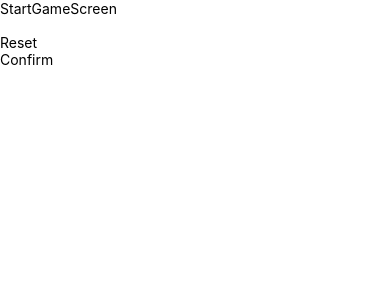
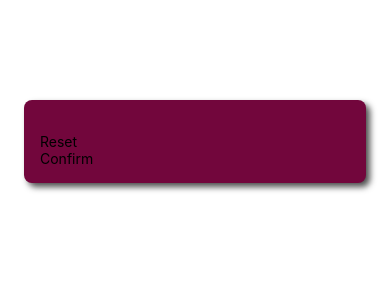
Before and after one commit to jorgearguellles/guessMyNumberGame-RN, a React Native app: screen / in a window 390 px wide. Shown: the top 300 px of the page. Built offline with nearby package versions, Linux system fonts and the light colour scheme.

Commit message:
🥕 Add styles on Float Box game

```diff
--- a/components/PrimaryButton.js
+++ b/components/PrimaryButton.js
@@ -1,4 +1,4 @@
-import { Text, View } from "react-native"
+import { Text, View, StyleSheet } from "react-native"
 
 function PrimaryButton(props) {
   const {children} = props;
@@ -10,4 +10,6 @@ function PrimaryButton(props) {
   )
 }
 
-export default PrimaryButton
+export default PrimaryButton;
+
+const styles = StyleSheet.create({});
--- a/screens/StartGameScreen.js
+++ b/screens/StartGameScreen.js
@@ -1,11 +1,10 @@
-import { Text, TextInput, View } from "react-native"
+import { Text, TextInput, View, StyleSheet } from "react-native"
 import PrimaryButton from "../components/PrimaryButton"
 
 function StartGameScreen() {
 
   return (
-    <View>
-      <Text>StartGameScreen</Text>
+    <View style={styles.inputContainer}>
       <TextInput />
       <PrimaryButton>Reset</PrimaryButton>
       <PrimaryButton>Confirm</PrimaryButton>
@@ -13,4 +12,19 @@ function StartGameScreen() {
   )
 }
 
-export default StartGameScreen
+export default StartGameScreen;
+
+const styles = StyleSheet.create({
+  inputContainer:{
+    marginTop: 100,
+    marginHorizontal: 24,
+    padding: 16,
+    backgroundColor: '#72063c',
+    borderRadius: 8,
+    elevation: 4, // Android only property to generate box shadow effect
+    shadowColor: 'black', // iOS only property to generate box shadow effect
+    shadowOffset: {width: 4, height: 4}, // iOS only property to generate box shadow effect
+    shadowRadius: 6, // iOS only property to generate box shadow effect
+    shadowOpacity: 0.70, // iOS only property to generate box shadow effect
+  }
+})
```
